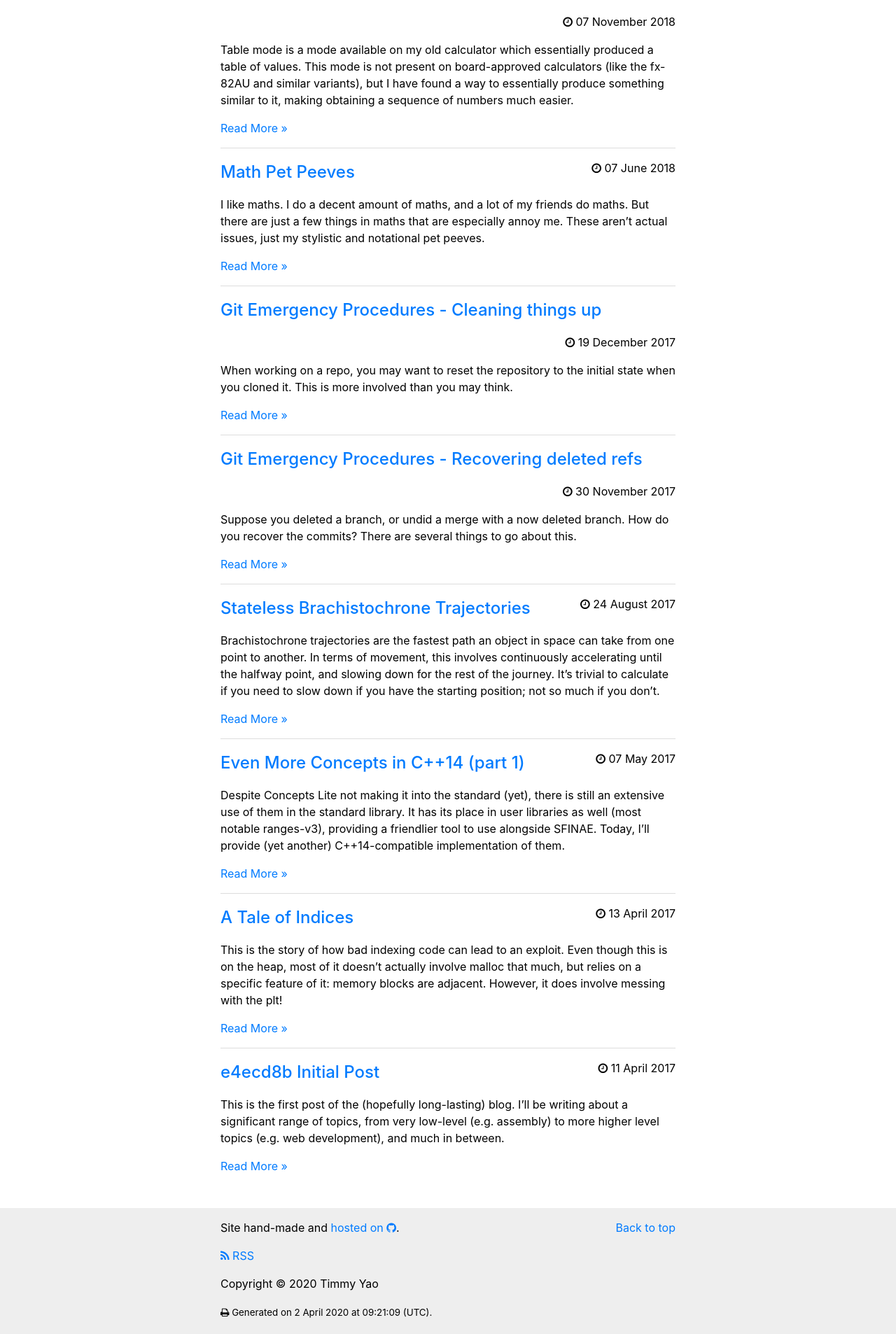
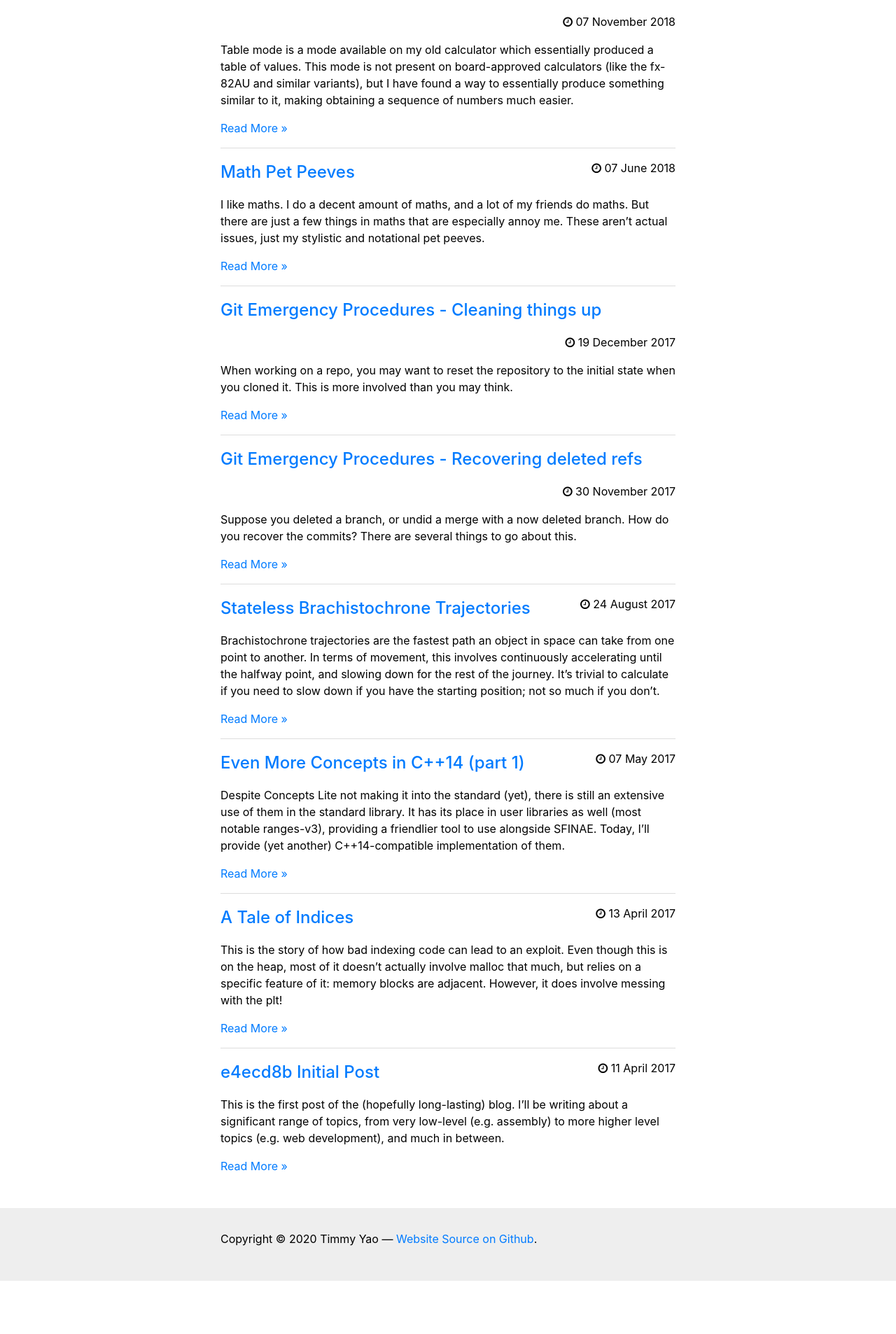
Before and after one commit to ralismark/ralismark.github.io, a Jekyll site: the page built from index.html, in a window 1280 px wide. Shown: the part 2846-4752 px from the top of the page at 70% size. Built offline with Jekyll 4.4.1, drawn with Linux system fonts in a browser that asks for light colours; after the commit the page ends 4676 px from its top, so only the background shows below that.

Commit message:
Mess around with the footer again

```diff
--- a/_includes/footer.html
+++ b/_includes/footer.html
@@ -1,26 +1,9 @@
 <footer id="site-footer">
 	<div id="site-footer-inner">
-		<nav>
-			<a id="back-to-top" href="#">Back to top</a>
-		</nav>
-
-		<p>
-			Site hand-made and <a href="https://github.com/ralismark/ralismark.github.io">hosted on <i class="fa fa-github"></i></a>.
-		</p>
-
-		<p>
-			<a href="https://ralismark.github.io/feed.xml"><i class="fa fa-rss"></i> RSS</a>
-		</p>
-
 		<p>
 			Copyright &copy; {{ site.time | date: "%Y" }} Timmy Yao
-		</p>
-
-		<p id="gen-time">
-			<small>
-				<i class="fa fa-print"></i>
-				Generated on {{ site.time | date: "%e %B %Y" }} at {{ site.time | date: "%X (%Z)" }}.
-			</small>
+			&horbar;
+			<a href="https://github.com/ralismark/ralismark.github.io">Website Source on Github</a>.
 		</p>
 	</div>
 </footer>
--- a/_sass/global.scss
+++ b/_sass/global.scss
@@ -96,7 +96,7 @@ body > main {
 #site-footer {
 	background: $footer-bg;
 	width: 100%;
-	padding: 16px 0 4px;
+	padding: 2rem 0;
 
 	#site-footer-inner {
 		width: var(--content-width);
```
